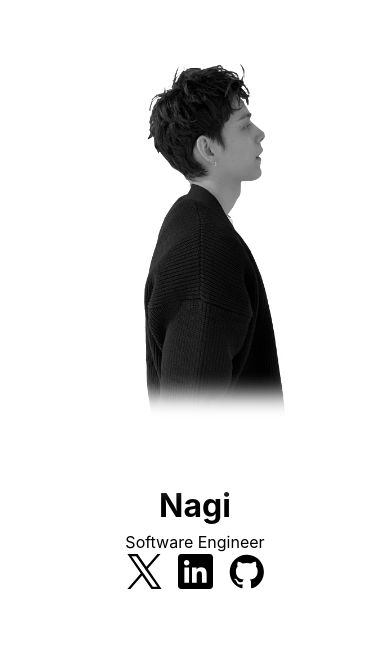
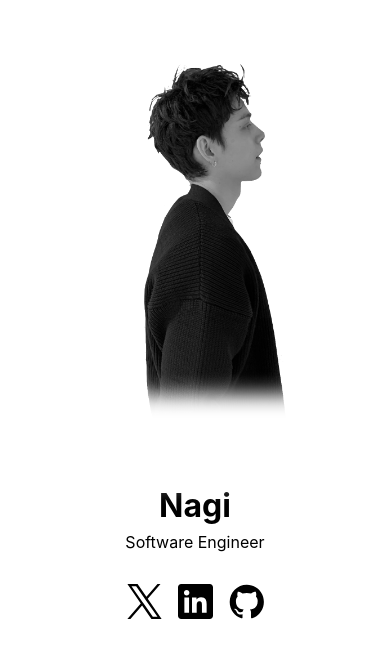
Before and after one commit to calm1205/profile, a React (Vite) app: page / in a window 390 px wide. Shown: the top 658 px of the page. Built offline with nearby package versions, Linux system fonts and the light colour scheme.

Commit message:
fix: layout

```diff
--- a/src/components/mobile/Layout/Layout.style.ts
+++ b/src/components/mobile/Layout/Layout.style.ts
@@ -22,3 +22,9 @@ export const ImageWrapper = styled.div`
   width: 80%;
   max-width: 400px;
 `
+
+export const SnsIcons = styled.div`
+  display: flex;
+  margin-top: 30px;
+  gap: 16px;
+`
--- a/src/components/mobile/Layout/Layout.tsx
+++ b/src/components/mobile/Layout/Layout.tsx
@@ -5,6 +5,7 @@ import {
   SubText,
   ImageWrapper,
   Wrapper,
+  SnsIcons,
 } from "./Layout.style"
 
 interface LayoutProps {
@@ -26,7 +27,7 @@ export const Layout: React.FC<LayoutProps> = ({
         <ImageWrapper>{image}</ImageWrapper>
         <TitleWrapper>{title}</TitleWrapper>
         <SubText>{subText}</SubText>
-        {items}
+        <SnsIcons>{items}</SnsIcons>
       </Container>
     </Wrapper>
   )
--- a/src/components/mobile/Mobile.tsx
+++ b/src/components/mobile/Mobile.tsx
@@ -1,15 +1,38 @@
 import { Layout } from "@/components/mobile/Layout/Layout"
 import { ProfileImage } from "@/components/mobile/ProfileImage"
 import { MY_NAME } from "@/lib/constants"
-import { SnsLinks } from "./SnsLinks/SnsLinks"
+import { styled } from "styled-components"
+import { Link } from "../materials/Link/Link"
+import { IconX } from "../materials/icons/X"
+import { IconLinkedin } from "../materials/icons/Linkedin"
+import { IconGithub } from "../materials/icons/Github"
 
 export const Mobile: React.FC = () => {
   return (
     <Layout
-      title={<h1>{MY_NAME}</h1>}
-      subText={<p>Software Engineer</p>}
+      title={<H1>{MY_NAME}</H1>}
+      subText={<P>Software Engineer</P>}
       image={<ProfileImage />}
-      items={<SnsLinks />}
+      items={
+        <>
+          <Link href="#">
+            <IconX />
+          </Link>
+          <Link href="#">
+            <IconLinkedin />
+          </Link>
+          <Link href="#">
+            <IconGithub />
+          </Link>
+        </>
+      }
     />
   )
 }
+
+const H1 = styled.h1`
+  font-size: clamp(2rem, 6vw, 4rem);
+`
+const P = styled.p`
+  font-size: clamp(1rem, 3vw, 1.5rem);
+`
--- a/src/components/mobile/SnsLinks/SnsLinks.style.ts
+++ /dev/null
@@ -1,6 +0,0 @@
-import styled from "styled-components"
-
-export const Container = styled.div`
-  display: flex;
-  gap: 16px;
-`
--- a/src/components/mobile/SnsLinks/SnsLinks.tsx
+++ /dev/null
@@ -1,21 +0,0 @@
-import { IconX } from "@/components/materials/icons/X"
-import { IconLinkedin } from "@/components/materials/icons/Linkedin"
-import { IconGithub } from "@/components/materials/icons/Github"
-import { Link } from "@/components/materials/Link/Link"
-import { Container } from "./SnsLinks.style"
-
-export const SnsLinks: React.FC = () => {
-  return (
-    <Container>
-      <Link href="#">
-        <IconX />
-      </Link>
-      <Link href="#">
-        <IconLinkedin />
-      </Link>
-      <Link href="#">
-        <IconGithub />
-      </Link>
-    </Container>
-  )
-}
```
